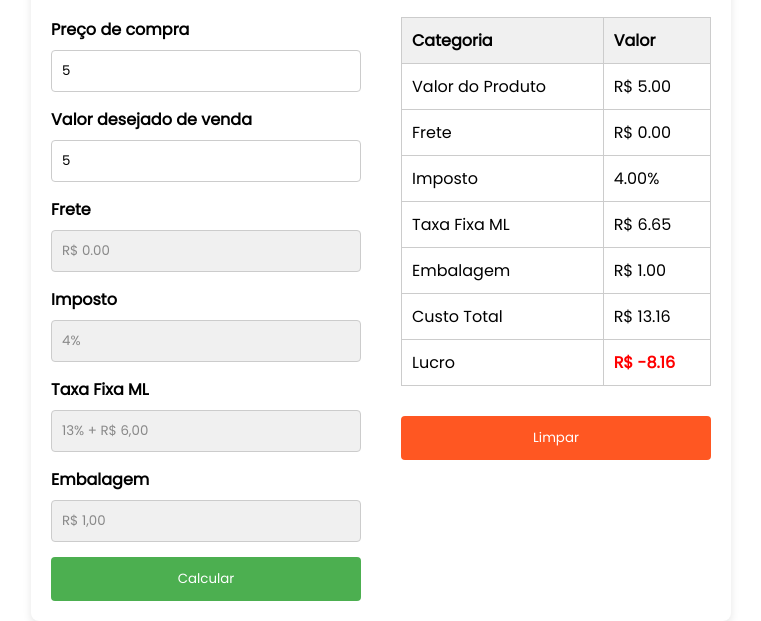
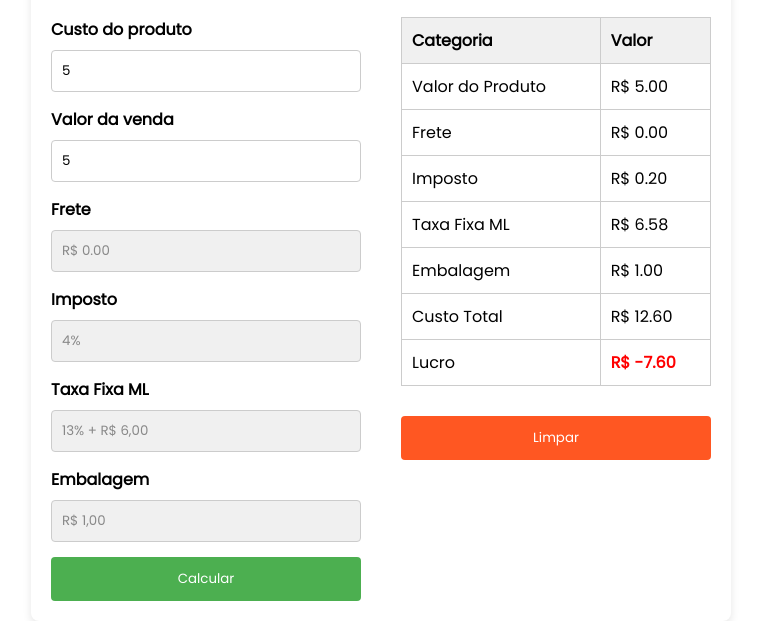
Before and after one commit to pedroargentati/calculadora-ml, a plain HTML site: page index.html in a window 1280 px wide. Both pictures are taken after typing "5", "5" into the empty fields and a click on the button "Calcular". Shown: the part 183-804 px from the top of the page, without its empty margins (259-1020 px from the left). Drawn offline with Linux system fonts and the light colour scheme.

Commit message:
fix: ajustes nos cálculos

```diff
--- a/index.html
+++ b/index.html
@@ -18,10 +18,10 @@
 
       <div class="content">
         <form onsubmit="calcularTotal(event); return false;" class="form-left">
-          <label for="valor">Preço de compra</label>
+          <label for="valor">Custo do produto</label>
           <input type="number" name="precoCompra" id="precoCompra" required/>
           <br />
-          <label for="valor">Valor desejado de venda</label>
+          <label for="valor">Valor da venda</label>
           <input type="number" name="precoVenda" id="precoVenda" required/>
           <br />
           <label for="frete">Frete</label>
--- a/scripts/script.js
+++ b/scripts/script.js
@@ -40,7 +40,7 @@ freteInput.addEventListener("input", (event) => {
 if (!freteInput.value) setFreteValue(0);
 
 function atualizarFrete() {
-  frete = precoVendaValue && precoVendaValue >= 79 ? 24 : 0;
+  frete = precoVendaValue && precoVendaValue > 79 ? 24 : 0;
   setFreteValue(frete);
 }
 
@@ -49,13 +49,13 @@ function calcularTotal(event) {
   if (!precoCompraValue || !precoVendaValue) return;
   // Obter valores dos inputs
   const embalagem = parseFloat(embalagemInput.value.replace("R$ ", "")) || 0;
-  const imposto = parseFloat(impostoInput.value) || 0;
-  const taxaML = precoCompraValue * 0.13 + 6;
+  const imposto = calculateImposto(parseFloat(precoVendaValue) || 0);
+  const taxaML = calculateTaxaML(precoVendaValue);
 
   // Cálculo do custo total e lucro
-  const totalParcial = precoCompraValue + frete + taxaML + embalagem;
-  const total = totalParcial + (totalParcial * (imposto / 100));
-  lucro = precoVendaValue - total || 0;
+  const custoParcial = precoCompraValue + frete + taxaML + embalagem;
+  const custoTotal = custoParcial + (custoParcial * (imposto / 100));
+  lucro = precoVendaValue - custoTotal || 0;
 
   // Escolher a classe de estilo correta para o lucro
   const lucroClass = lucro >= 0 ? "positive" : "negative";
@@ -64,10 +64,10 @@ function calcularTotal(event) {
   resultsTable.innerHTML = `
     <tr><td>Valor do Produto</td><td>R$ ${precoCompraValue.toFixed(2)}</td></tr>
     <tr><td>Frete</td><td>R$ ${frete.toFixed(2)}</td></tr>
-    <tr><td>Imposto</td><td>${imposto.toFixed(2)}%</td></tr>
+    <tr><td>Imposto</td><td>R$ ${imposto.toFixed(2)}</td></tr>
     <tr><td>Taxa Fixa ML</td><td>R$ ${taxaML.toFixed(2)}</td></tr>
     <tr><td>Embalagem</td><td>R$ ${embalagem.toFixed(2)}</td></tr>
-    <tr><td>Custo Total</td><td>R$ ${total.toFixed(2)}</td></tr>
+    <tr><td>Custo Total</td><td>R$ ${custoTotal.toFixed(2)}</td></tr>
     <tr><td>Lucro</td><td class="${lucroClass}">R$ ${lucro.toFixed(2)}</td></tr>
   `;
 }
@@ -93,3 +93,11 @@ function resetCalculations() {
 function setFreteValue(value) {
   freteInput.value = `R$ ${value.toFixed(2)}`;
 }
+
+function calculateImposto(valorVenda) {
+  return valorVenda * 0.04;
+}
+
+function calculateTaxaML(valorCompra) {
+  return (valorCompra * (11.5 / 100)) + 6;
+}
```
